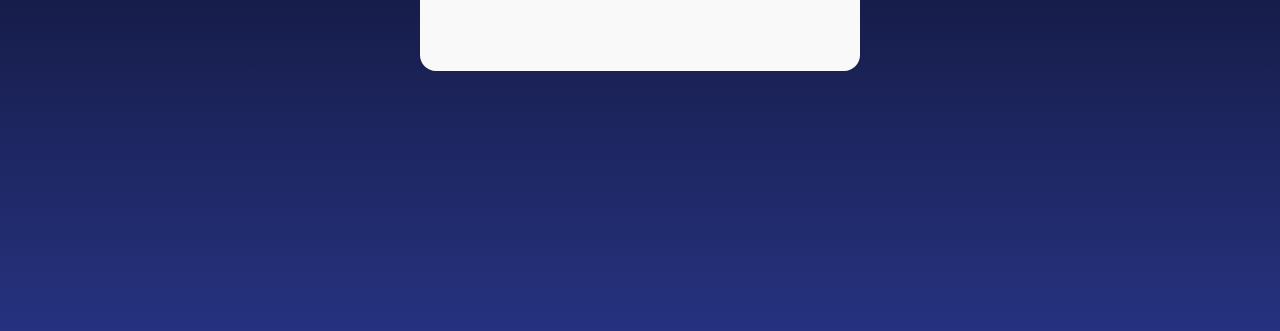
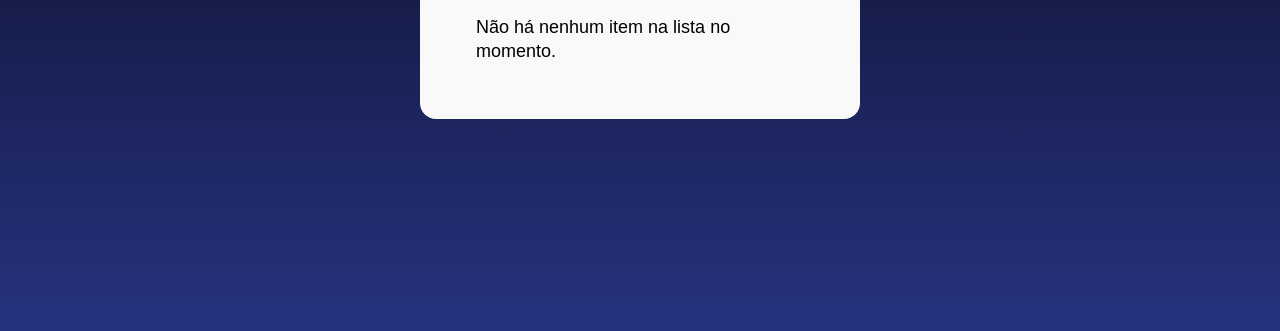
Before and after one commit to LucasSouza-DevFull/frontendJS, a plain HTML site: page index.html in a window 1280 px wide. Shown: the part 469-800 px from the top of the page. Drawn offline with nearby package versions, Linux system fonts and the light colour scheme; a web font is replaced by a local one.

Commit message:
text html mensagem vazia

```diff
--- a/index.html
+++ b/index.html
@@ -31,6 +31,7 @@
         <hr />
 
         <ul id="lista-de-compras">
+          <p class="mensagem-lista-vazia">Não há nenhum item na lista no momento.</p>
         </ul>
       </div>
     </main>
```
